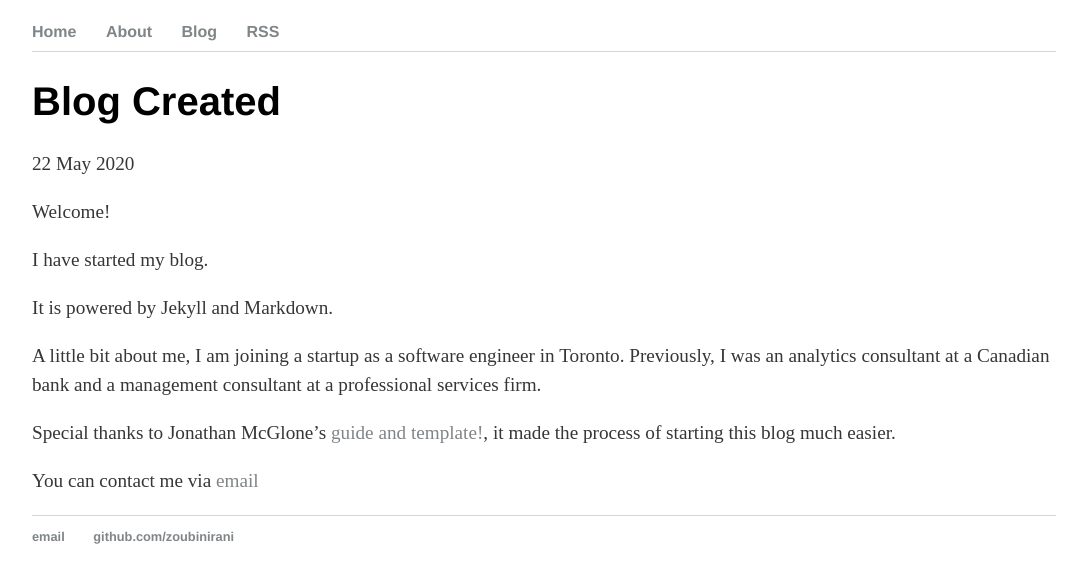
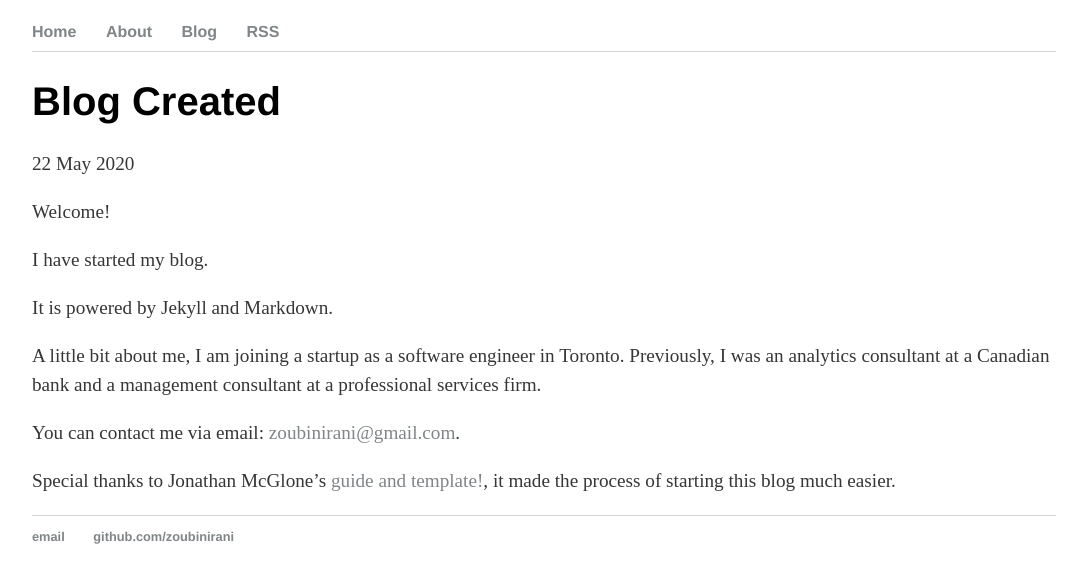
Before and after one commit to zoubinirani/zoubinirani.github.io, a Jekyll site: the page built from _posts/2020-05-22-blog-created.md, in a window 1280 px wide. Shown: the top 583 px of the page, without its empty margins (96-1183 px from the left). Built offline with Jekyll 4.4.1, drawn with Linux system fonts in a browser that asks for light colours.

Commit message:
updated spacing

```diff
--- a/_posts/2020-05-22-blog-created.md
+++ b/_posts/2020-05-22-blog-created.md
@@ -11,6 +11,6 @@ It is powered by Jekyll and Markdown.
 
 A little bit about me, I am joining a startup as a software engineer in Toronto. Previously, I was an analytics consultant at a Canadian bank and a management consultant at a professional services firm.
 
+You can contact me via email: [zoubinirani@gmail.com](mailto:zoubinirani@gmail.com).
+
 Special thanks to Jonathan McGlone's [guide and template!](http://jmcglone.com/guides/github-pages/"), it made the process of starting this blog much easier.
-
-You can contact me via [email](mailto:zoubinirani@gmail.com)
--- a/about/index.html
+++ b/about/index.html
@@ -9,8 +9,8 @@ title: About Me
 
 <p>Previously, I was an analytics consultant at a Canadian bank and a management consultant at a professional services firm.</p>
 
+<p>You can contact me via email: <a href="mailto:zoubinirani@gmail.com">zoubinirani@gmail.com</a></p>
+
 <p>Special thanks to Jonathan McGlone's <a href="http://jmcglone.com/guides/github-pages/">guide and template!</a>, it made the process of starting this blog much easier.</p>
 
-<p>You can contact me via email: <a href="mailto:zoubinirani@gmail.com">zoubinirani@gmail.com</a></p>
-
 </div>
```
